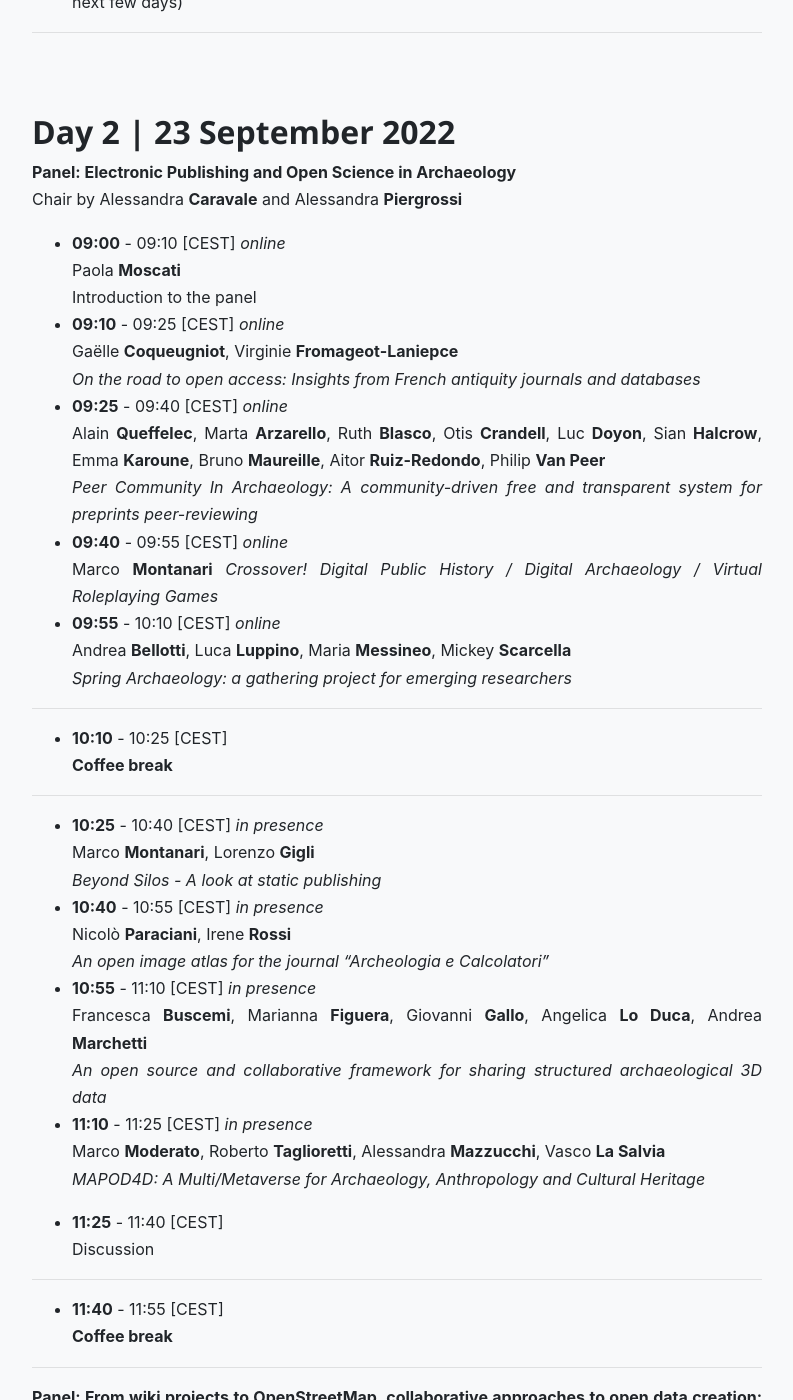
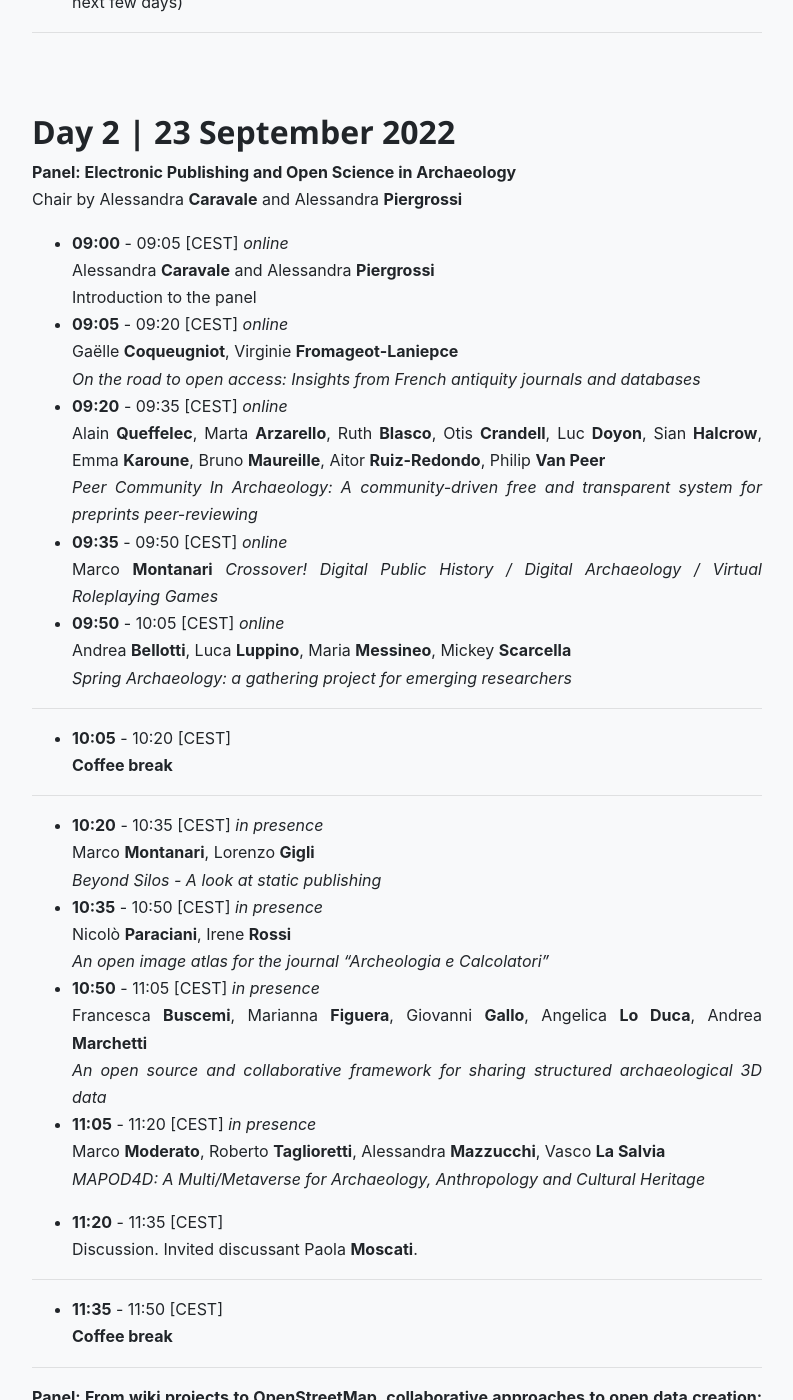
Before and after one commit to archeofoss/archeofoss, a Jekyll site: the page built from 2022/programme.md, in a window 1280 px wide and 1400 px high, scrolled down 4436 px. Shown: the whole window, without its empty margins (243-1036 px from the left). Built offline with Jekyll 4.4.1, drawn with Linux system fonts in a browser that asks for light colours; nearby versions of some CDN libraries; some of the changed text lies outside the part shown.

Commit message:
MOved Paola Moscati from intro to discussion

```diff
--- a/2022/programme.md
+++ b/2022/programme.md
@@ -153,73 +153,73 @@ Social dinner (More information about location, price and booking will be availa
 
 **Panel: Electronic Publishing and Open Science in Archaeology**
 Chair by Alessandra **Caravale** and Alessandra **Piergrossi**
-- **09:00** - 09:10 [CEST] *online*
-Paola **Moscati**
+- **09:00** - 09:05 [CEST] *online*
+Alessandra **Caravale** and Alessandra **Piergrossi**
 Introduction to the panel
-- **09:10** - 09:25 [CEST] *online*
+- **09:05** - 09:20 [CEST] *online*
 Gaëlle **Coqueugniot**, Virginie **Fromageot-Laniepce**
 *On the road to open access: Insights from French antiquity journals and databases*
-- **09:25** - 09:40 [CEST] *online*
+- **09:20** - 09:35 [CEST] *online*
 Alain **Queffelec**, Marta **Arzarello**, Ruth **Blasco**, Otis **Crandell**, Luc **Doyon**, Sian **Halcrow**, Emma **Karoune**, Bruno **Maureille**, Aitor **Ruiz-Redondo**, Philip **Van Peer**
 *Peer Community In Archaeology: A community-driven free and transparent system for preprints peer-reviewing*
-- **09:40** - 09:55 [CEST] *online*
+- **09:35** - 09:50 [CEST] *online*
 Marco **Montanari**
 *Crossover! Digital Public History / Digital Archaeology / Virtual Roleplaying Games*
-- **09:55** - 10:10 [CEST] *online*
+- **09:50** - 10:05 [CEST] *online*
 Andrea **Bellotti**, Luca **Luppino**, Maria **Messineo**, Mickey **Scarcella**
 *Spring Archaeology: a gathering project for emerging researchers*
 
 ---
 
-- **10:10** - 10:25 [CEST]
+- **10:05** - 10:20 [CEST]
 **Coffee break**
 
 ---
 
-- **10:25** - 10:40 [CEST] *in presence*
+- **10:20** - 10:35 [CEST] *in presence*
 Marco **Montanari**, Lorenzo **Gigli**
 *Beyond Silos - A look at static publishing*
-- **10:40** - 10:55 [CEST] *in presence*
+- **10:35** - 10:50 [CEST] *in presence*
 Nicolò **Paraciani**, Irene **Rossi**
 *An open image atlas for the journal "Archeologia e Calcolatori"*
-- **10:55** - 11:10 [CEST] *in presence*
+- **10:50** - 11:05 [CEST] *in presence*
 Francesca **Buscemi**, Marianna **Figuera**, Giovanni **Gallo**, Angelica **Lo Duca**, Andrea **Marchetti**
 *An open source and collaborative framework for sharing structured archaeological 3D data*
-- **11:10** - 11:25 [CEST] *in presence*
+- **11:05** - 11:20 [CEST] *in presence*
 Marco **Moderato**, Roberto **Taglioretti**, Alessandra **Mazzucchi**, Vasco **La Salvia**
 *MAPOD4D: A Multi/Metaverse for Archaeology, Anthropology and Cultural Heritage*
 
-- **11:25** - 11:40 [CEST]
-Discussion
+- **11:20** - 11:35 [CEST]
+Discussion. Invited discussant Paola **Moscati**.
 
 ---
 
-- **11:40** - 11:55 [CEST]
+- **11:35** - 11:50 [CEST]
 **Coffee break**
 
 ---
 
 **Panel: From wiki projects to OpenStreetMap, collaborative approaches to open data creation: problems, case studies, territorial and cultural impact**
 Chair by Saverio Giulio **Malatesta**, and Paolo **Rosati**
-- **11:55** - 12:10 [CEST] *online*
+- **11:50** - 12:05 [CEST] *online*
 Florian **Thiery**, Allard **Mees**, John Brady **Kiesling**
 *Challenges in research community building: integrating Terra Sigillata (Samian) Research into the Wikidata community*
-- **12:10** - 12:25 [CEST] *in presence*
+- **12:05** - 12:20 [CEST] *in presence*
 Mariflora **Caruso**, Paola **La Torre**, Roberta **Manzollino**
 *The enhancement of local museums through Wikipedia: the MedAniene project*
-- **12:25** - 12:40 [CEST] *in presence*
+- **12:20** - 12:35 [CEST] *in presence*
 Marco **Montanari**, Lucia **Marsicano**, Silvia **Bernardoni**, Raffaele **Trojanis**
 *Tools for citizen-driven digital public history - a fireside chat*
-- **12:40** - 12:55 [CEST] *in presence*
+- **12:35** - 12:50 [CEST] *in presence*
 Saverio Giulio **Malatesta**, Marco **Montanari**, Paolo **Rosati**
 *Open tools and technologies for analysing and sharing cultural and landscape heritage.*
 
-- **12:55** - 13:10 [CEST]
+- **12:50** - 13:05 [CEST]
 Discussion
 
 ---
 
-- **13:10** - 15:00 [CEST]
+- **13:05** - 15:00 [CEST]
 **Lunch break**
 
 
@@ -230,22 +230,22 @@ Anita **Graser**
 *Introduction to the panel*
 - **15:15** - 15:30 [CEST] *online*
 Dimitrij **Mlekuž Vrhovnik**
-*The potential of open lidar datasets for thinking about past mobility* [online]
+*The potential of open lidar datasets for thinking about past mobility*
 - **15:30** - 15:45 [CEST] *online*
 Maria Carina **Dengg**
-*Viabundus. Map of premodern European transport and mobility.* [online]
+*Viabundus. Map of premodern European transport and mobility.*
 - **15:45** - 16:00 [CEST] *online*
 Aleksandr **Diachenko**, Iwona **Sobkowiak-Tabaka**
-*Smallest-scale movement: Tracing the intra-site relocation of hunter-gatherers* [online]
+*Smallest-scale movement: Tracing the intra-site relocation of hunter-gatherers*
 - **16:00** - 16:15 [CEST] *in presence*
 Gabriele **Ciccone**
-*From the Itinerarium Antonini and al-Idrisi to the movecost plug-in: study of the viability in the Castronovo di Sicilia area by comparing traditional sources and least-cost path analysis.* [in presence]
+*From the Itinerarium Antonini and al-Idrisi to the movecost plug-in: study of the viability in the Castronovo di Sicilia area by comparing traditional sources and least-cost path analysis.*
 - **16:15** - 16:30 [CEST] *in presence*
 Marco **Montanari**, Lorenzo **Gigli**
-*Using modern standards in the past - HTFS* [in presence]
+*Using modern standards in the past - HTFS*
 - **16:30** - 16:45 [CEST] *in presence*
 Paolo **Rosati**
-*ArchaeoloGIS A QGIS processing toolbox for archaeologists spatial analysis* [in presence]
+*ArchaeoloGIS A QGIS processing toolbox for archaeologists spatial analysis*
 
 - **16:45** - 17:00 [CEST]
 Discussion
```
Also changed, not shown: 1 other file.
